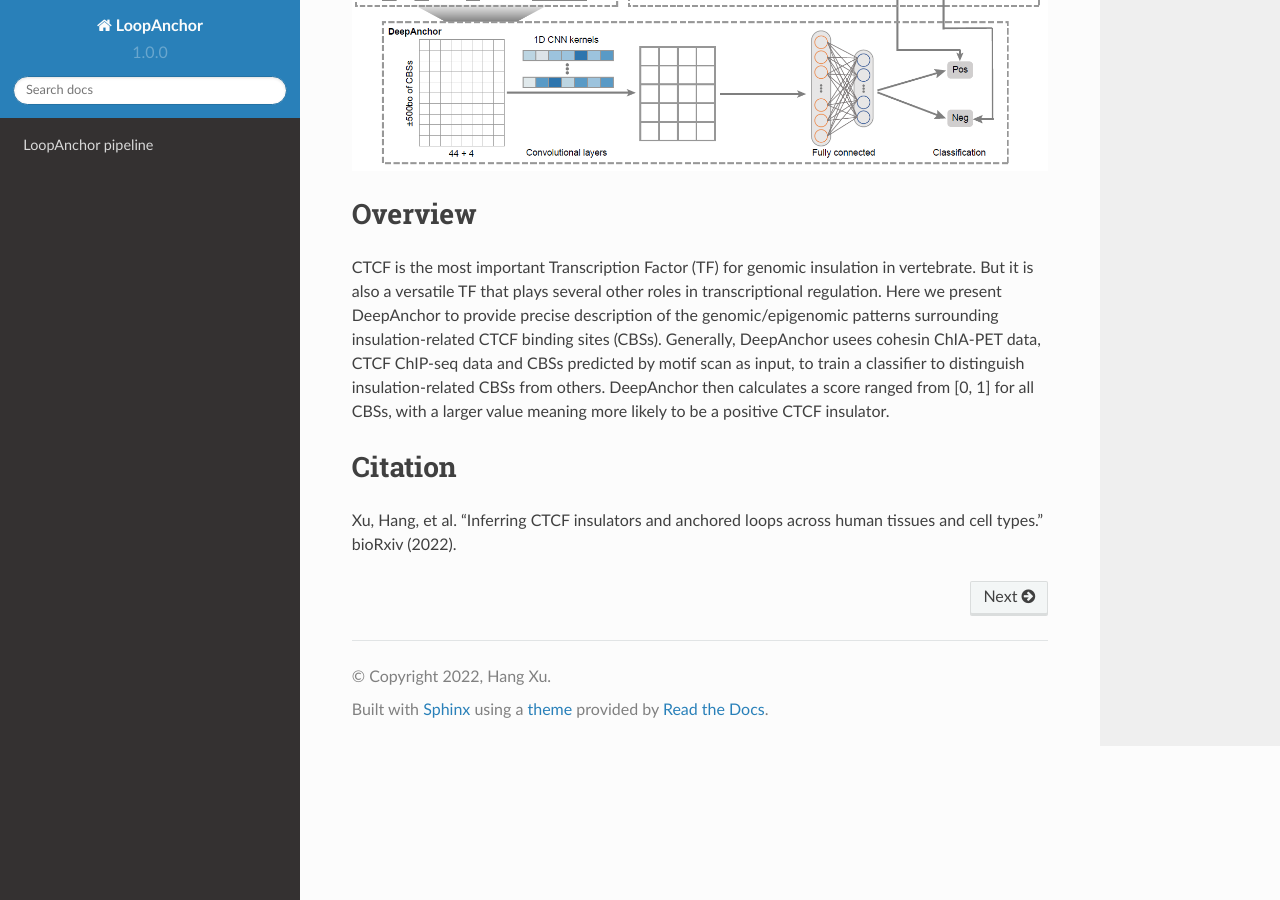
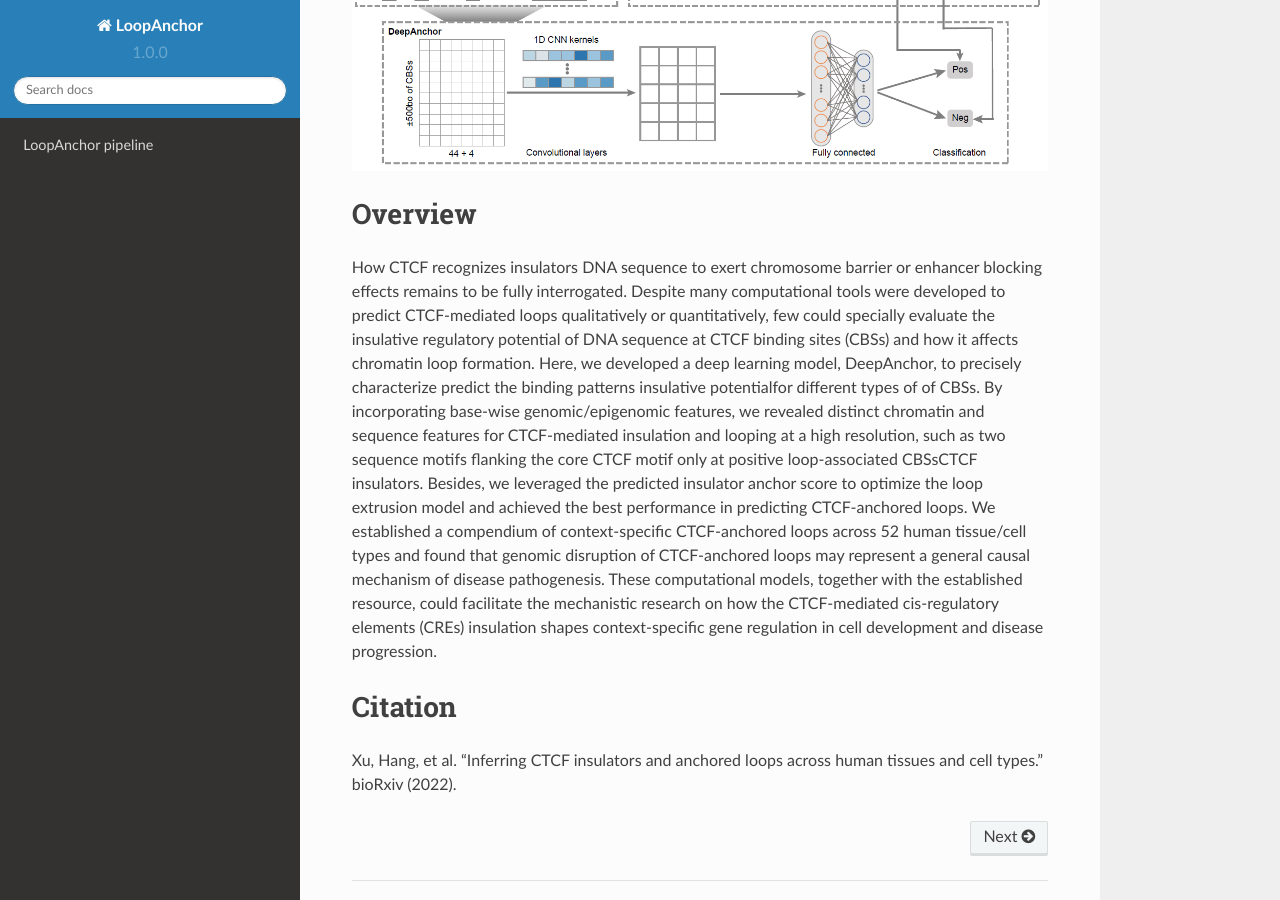
Before and after one commit to Xuhang01/LoopAnchor, a Sphinx documentation site: the page built from docs/source/index.rst, in a window 1280 px wide and 900 px high, scrolled down 553 px. Built offline with Sphinx 7.4.7 and the Read the Docs theme 2.0.0, drawn with Linux system fonts in a browser that asks for light colours.

Commit message:
minor revision

```diff
--- a/docs/source/index.rst
+++ b/docs/source/index.rst
@@ -20,7 +20,7 @@ LoopAnchor – Inferring CTCF insulators and anchored loops across human tissues
 
 Overview
 ========
-CTCF is the most important Transcription Factor (TF) for genomic insulation in vertebrate. But it is also a versatile TF that plays several other roles in transcriptional regulation. Here we present DeepAnchor to provide precise description of the genomic/epigenomic patterns surrounding insulation-related CTCF binding sites (CBSs). Generally, DeepAnchor usees cohesin ChIA-PET data, CTCF ChIP-seq data and CBSs predicted by motif scan as input, to train a classifier to distinguish insulation-related CBSs from others. DeepAnchor then calculates a score ranged from [0, 1] for all CBSs, with a larger value meaning more likely to be a positive CTCF insulator.
+How CTCF recognizes insulators DNA sequence to exert chromosome barrier or enhancer blocking effects remains to be fully interrogated. Despite many computational tools were developed to predict CTCF-mediated loops qualitatively or quantitatively, few could specially evaluate the insulative regulatory potential of DNA sequence at CTCF binding sites (CBSs) and how it affects chromatin loop formation. Here, we developed a deep learning model, DeepAnchor, to precisely characterize predict the binding patterns insulative potentialfor different types of of CBSs. By incorporating base-wise genomic/epigenomic features, we revealed distinct chromatin and sequence features for CTCF-mediated insulation and looping at a high resolution, such as two sequence motifs flanking the core CTCF motif only at positive loop-associated CBSsCTCF insulators. Besides, we leveraged the predicted insulator anchor score to optimize the loop extrusion model and achieved the best performance in predicting CTCF-anchored loops. We established a compendium of context-specific CTCF-anchored loops across 52 human tissue/cell types and found that genomic disruption of CTCF-anchored loops may represent a general causal mechanism of disease pathogenesis. These computational models, together with the established resource, could facilitate the mechanistic research on how the CTCF-mediated cis-regulatory elements (CREs) insulation shapes context-specific gene regulation in cell development and disease progression.
 
 Citation
 ========
```
